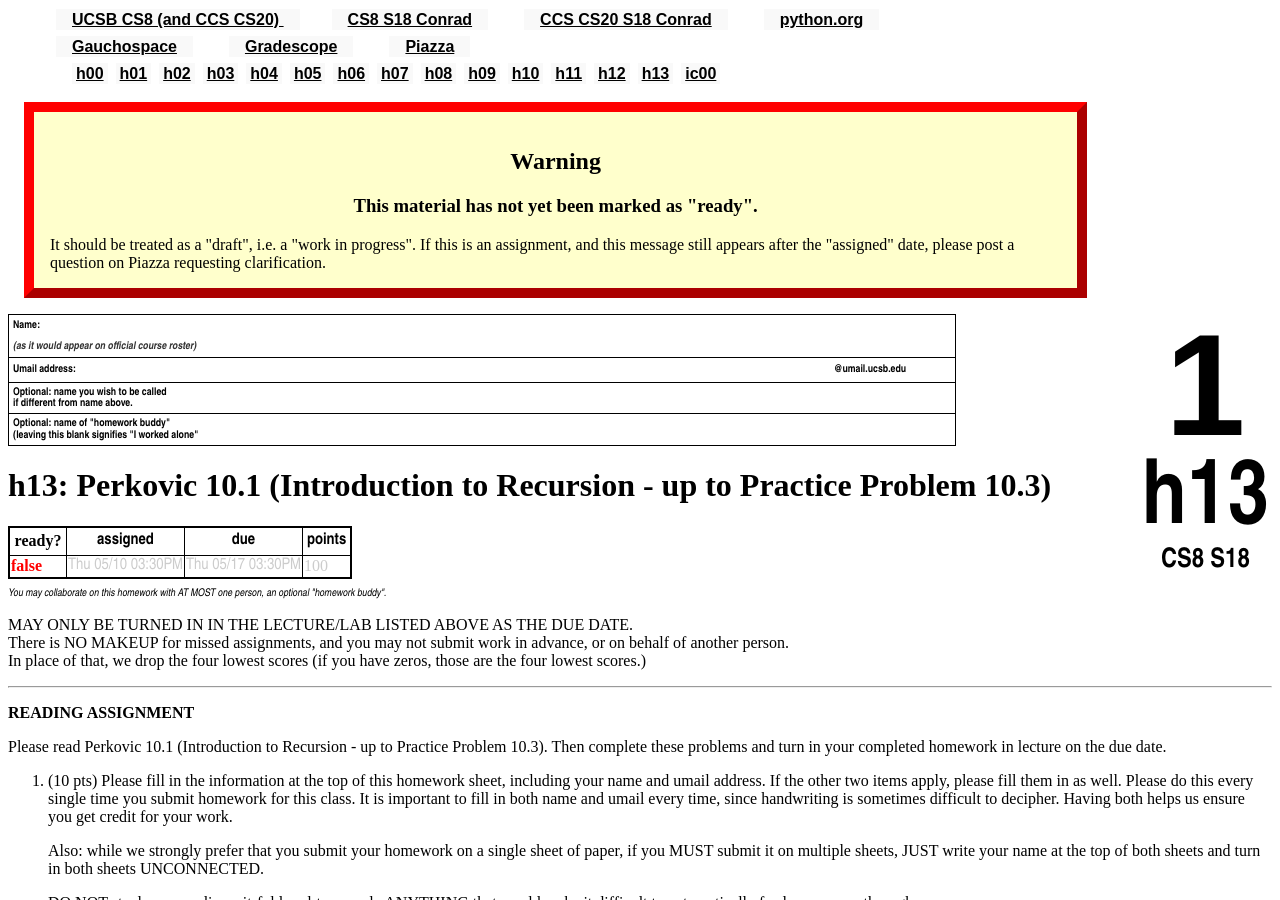
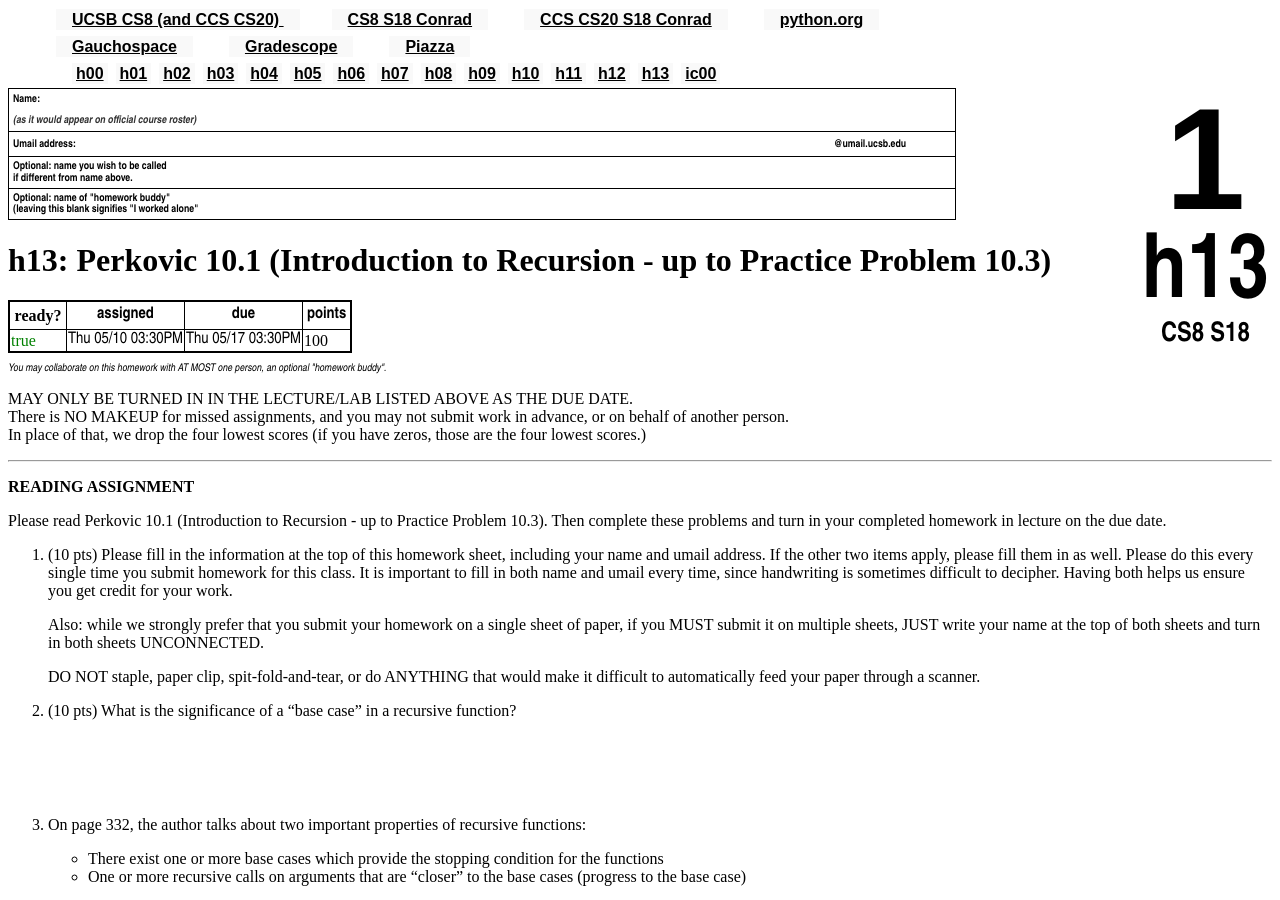
Before and after one commit to ucsb-cs8-s18/ucsb-cs8-s18.github.io, a Jekyll site: the page built from _hwk/h13.md, in a window 1280 px wide and 900 px high. Built offline with Jekyll 4.4.1, drawn with Linux system fonts in a browser that asks for light colours.

Commit message:
Update h13.md

```diff
--- a/_hwk/h13.md
+++ b/_hwk/h13.md
@@ -1,7 +1,7 @@
 ---
 num: "h13"
 desc: "Perkovic 10.1 (Introduction to Recursion - up to Practice Problem 10.3)"
-ready: false
+ready: true
 assigned: 2018-05-10 15:30
 due: 2018-05-17 15:30
 ---
@@ -92,7 +92,7 @@ def count(n):
 
 </li> <!-- one of the function benefit questions -->
 
-<li style="margin-bottom:4em;"> (20 pts) <!-- one of the function benefit questions -->
+<li style="margin-bottom:6em;"> (20 pts) <!-- one of the function benefit questions -->
 
 <table class="fn_ben" >
 <tr>
@@ -122,7 +122,7 @@ def count(n):
 
 </li>
 
-<li style="margin-bottom:4em;"> (20 pts) <!-- one of the function benefit questions -->
+<li style="margin-bottom:6em;"> (20 pts) <!-- one of the function benefit questions -->
 
 <table class="fn_ben" >
 <tr>
@@ -152,7 +152,7 @@ def count(n):
 
 </li>
 
-<li style="margin-bottom:4em;"> (20 pts) <!-- one of the function benefit questions -->
+<li style="margin-bottom:6em;"> (20 pts) <!-- one of the function benefit questions -->
 
 <table class="fn_ben">
 <tr>
```
